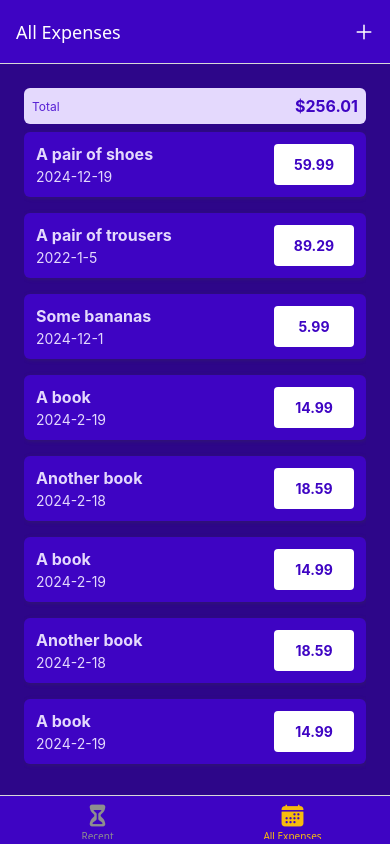
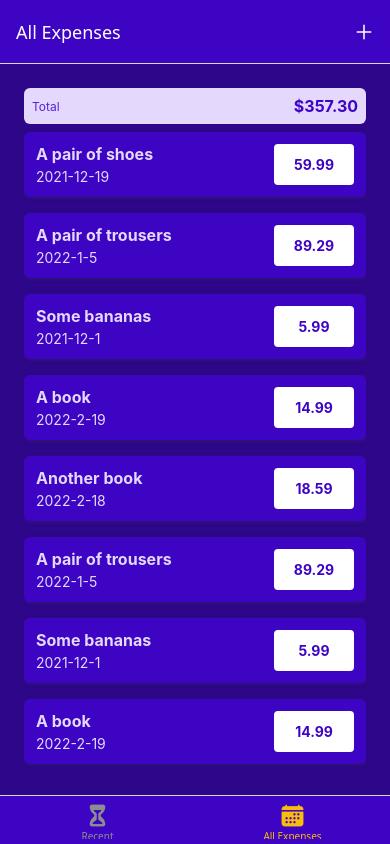
Before and after one commit to Jinesh87/expense-tracker, a React Native app: screen /AllExpenses in a window 390 px wide. Built offline with nearby package versions, Linux system fonts and the light colour scheme.

Commit message:
Using Context from Inside Components

```diff
--- a/components/ExpensesOutput/ExpensesOutput.js
+++ b/components/ExpensesOutput/ExpensesOutput.js
@@ -4,67 +4,11 @@
 import ExpensesSummary from "./ExpensesSummary";
 import ExpensesList from "./ExpensesList";
 
-const DUMMY_EXPENSES = [
-    {
-        id: 'e1',
-        description: 'A pair of shoes',
-        amount: 59.99,
-        date: new Date('2024-12-19')
-    },
-    {
-        id: 'e2',
-        description: 'A pair of trousers',
-        amount: 89.29,
-        date: new Date('2022-01-05')
-    },
-    {
-        id: 'e3',
-        description: 'Some bananas',
-        amount: 5.99,
-        date: new Date('2024-12-01')
-    },
-    {
-        id: 'e4',
-        description: 'A book',
-        amount: 14.99,
-        date: new Date('2024-02-19')
-    },
-    {
-        id: 'e5',
-        description: 'Another book',
-        amount: 18.59,
-        date: new Date('2024-02-18')
-    },
-    {
-        id: 'e6',
-        description: 'A book',
-        amount: 14.99,
-        date: new Date('2024-02-19')
-    },
-    {
-        id: 'e7',
-        description: 'Another book',
-        amount: 18.59,
-        date: new Date('2024-02-18')
-    },
-    {
-        id: 'e8',
-        description: 'A book',
-        amount: 14.99,
-        date: new Date('2024-02-19')
-    },
-    {
-        id: 'e9',
-        description: 'Another book',
-        amount: 18.59,
-        date: new Date('2024-02-18')
-    }
-];
 function ExpensesOutput({ expenses, expensesPeriod }) {
     return (
       <View style={styles.container}>
-        <ExpensesSummary expenses={DUMMY_EXPENSES} periodName={expensesPeriod} />
-        <ExpensesList expenses={DUMMY_EXPENSES} />
+        <ExpensesSummary expenses={expenses} periodName={expensesPeriod} />
+        <ExpensesList expenses={expenses} />
       </View>
     );
   }
--- a/screens/AllExpenses.js
+++ b/screens/AllExpenses.js
@@ -1,7 +1,11 @@
+import { useContext } from "react";
 import { View,Text } from "react-native";
 import ExpensesOutput from "../components/ExpensesOutput/ExpensesOutput";
+import { ExpensesContext } from "../store/expenses-context";
+
 
 function AllExpenses(){
-    return <ExpensesOutput expensesPeriod="Total" />
+    const expensesCtx = useContext(ExpensesContext);
+    return <ExpensesOutput expenses={expensesCtx.expenses} expensesPeriod="Total" />
 }
 export default AllExpenses;
--- a/screens/RecentExpenses.js
+++ b/screens/RecentExpenses.js
@@ -1,9 +1,19 @@
-import { View,Text } from "react-native";
+import { View, Text } from "react-native";
 import ExpensesOutput from "../components/ExpensesOutput/ExpensesOutput";
+import { useContext } from "react";
+import { ExpensesContext } from "../store/expenses-context";
+import { getDateMinusDays } from "../util/date";
 
-function RecentExpenses(){
+function RecentExpenses() {
+    const expensesCtx = useContext(ExpensesContext);
+    const recentExpenses = expensesCtx.expenses.filter((expense) => {
+        const today = new Date();
+        const date7DaysAgo = getDateMinusDays(today, 7);
+
+        return (expense.date >= date7DaysAgo) && (expense.date <= today);
+    });
     return (
-        <ExpensesOutput  expensesPeriod="Last 7 Days" />
+        <ExpensesOutput expenses={recentExpenses}  expensesPeriod="Last 7 Days" />
     );
 }
 
--- /dev/null
+++ b/store/expenses-context.js
@@ -0,0 +1,117 @@
+import { createContext, useReducer } from "react";
+
+const DUMMY_EXPENSES = [
+    {
+        id: 'e1',
+        description: 'A pair of shoes',
+        amount: 59.99,
+        date: new Date('2021-12-19'),
+    },
+    {
+        id: 'e2',
+        description: 'A pair of trousers',
+        amount: 89.29,
+        date: new Date('2022-01-05'),
+    },
+    {
+        id: 'e3',
+        description: 'Some bananas',
+        amount: 5.99,
+        date: new Date('2021-12-01'),
+    },
+    {
+        id: 'e4',
+        description: 'A book',
+        amount: 14.99,
+        date: new Date('2022-02-19'),
+    },
+    {
+        id: 'e5',
+        description: 'Another book',
+        amount: 18.59,
+        date: new Date('2022-02-18'),
+    },
+    {
+        id: 'e6',
+        description: 'A pair of trousers',
+        amount: 89.29,
+        date: new Date('2022-01-05'),
+    },
+    {
+        id: 'e7',
+        description: 'Some bananas',
+        amount: 5.99,
+        date: new Date('2021-12-01'),
+    },
+    {
+        id: 'e8',
+        description: 'A book',
+        amount: 14.99,
+        date: new Date('2022-02-19'),
+    },
+    {
+        id: 'e9',
+        description: 'Another book',
+        amount: 18.59,
+        date: new Date('2022-02-18'),
+    },
+    {
+        id: 'e10',
+        description: 'Another book',
+        amount: 39.59,
+        date: new Date('2024-12-30'),
+    },
+];
+
+export const ExpensesContext = createContext({
+    espenses: [],
+    addExpenses: ({ description, amount, date }) => { },
+    deleteExpenses: (id) => { },
+    UpdateExpenses: (id, { description, amount, date }) => { },
+});
+
+function expensesReducer(state, action) {
+    switch (action.type) {
+        case 'ADD':
+            const id = new Date().toString() + Math.random().toString();
+            return [{ ...action.payload, id: id }, ...state];
+        case 'UPDATE':
+            const updatableExpenseIndex = state.findIndex(
+                (expense) => expense.id === action.payload.id
+            );
+            const updatableExpense = state[updatableExpenseIndex];
+            const updatedItem = { ...updatableExpense, ...action.payload.data };
+            const updatedExpenses = [...state];
+            updatedExpenses[updatableExpenseIndex] = updatedItem;
+            return updatedExpenses;
+        case 'DELETE':
+            return state.filter((expense) => expense.id !== action.payload);
+        default:
+            return state;
+    }
+}
+
+function ExpensesContextProvider({ children }) {
+    const [expensesState, dispatch] = useReducer(expensesReducer, DUMMY_EXPENSES);
+
+    function addExpense(expenseData) {
+        dispatch({ type: 'ADD', payload: expenseData });
+    }
+
+    function deleteExpense(id) {
+        dispatch({ type: 'DELETE', payload: id });
+    }
+
+    function updateExpense(id, expenseData) {
+        dispatch({ type: 'UPDATE', payload: { id: id, data: expenseData } });
+    }
+    const value = {
+        expenses: expensesState,
+        addExpense: addExpense,
+        deleteExpense: deleteExpense,
+        updateExpense: updateExpense,
+    };
+    return <ExpensesContext.Provider value={value}>{children}</ExpensesContext.Provider>;
+}
+
+export default ExpensesContextProvider;
--- a/util/date.js
+++ b/util/date.js
@@ -1,3 +1,8 @@
 export function getFormattedDate(date) {
-    return `${date.getFullYear()}-${date.getMonth() + 1}-${date.getDate()}`;
-  }
+  return `${date.getFullYear()}-${date.getMonth() + 1}-${date.getDate()}`;
+}
+
+
+export function getDateMinusDays(date, days) {
+  return new Date(date.getFullYear(), date.getMonth(), date.getDate() - days);
+}
```
Also changed, not shown: App.js (+5 -2 lines).
